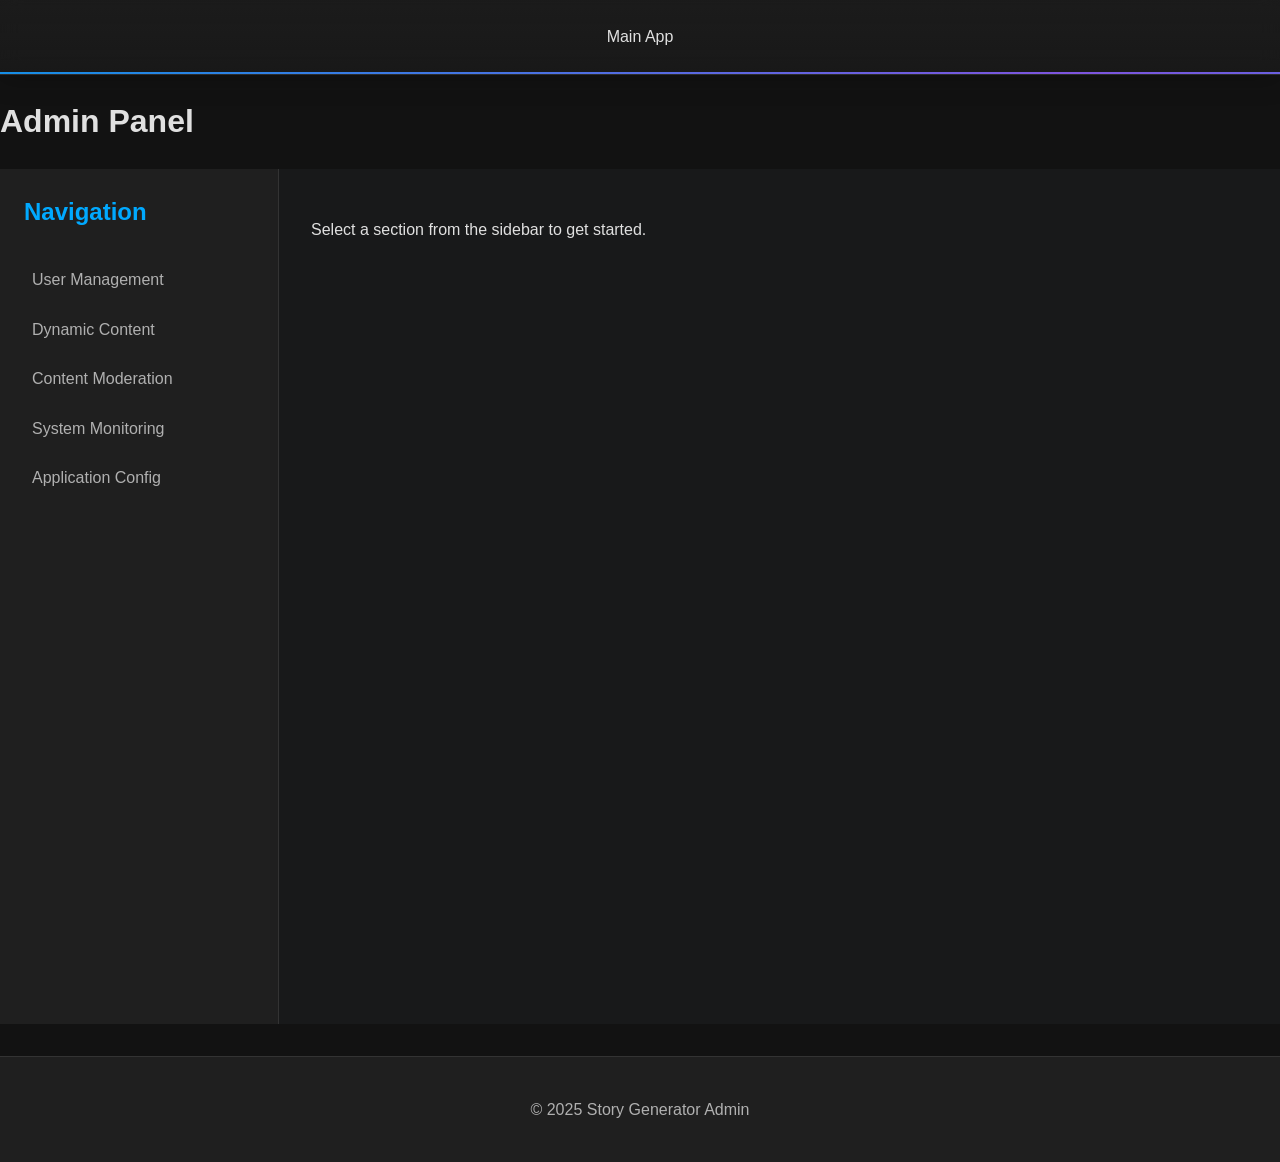
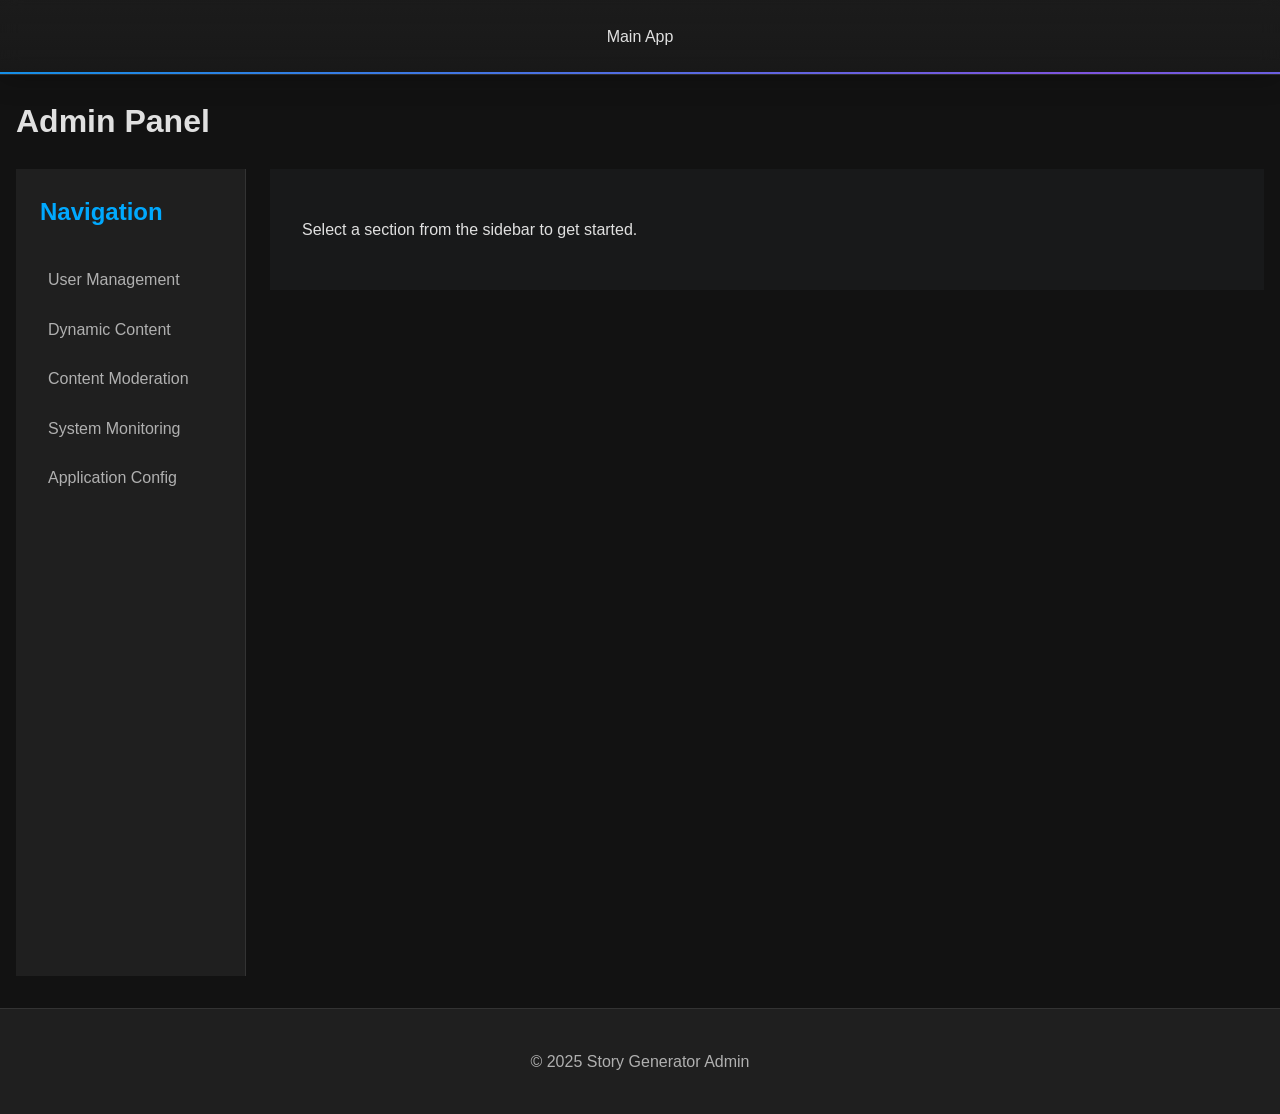

fix(admin): improve admin responsive layout (#79)

--- a/frontend/admin_style.css
+++ b/frontend/admin_style.css
@@ -91,21 +91,28 @@ header nav a:hover {
     margin-top: 1rem;
     /* Keep some space from header */
     position: relative;
+    width: min(100% - 2rem, 1400px);
+    margin-right: auto;
+    margin-left: auto;
 }
 
 #admin-content-wrapper {
     display: flex;
+    align-items: flex-start;
+    gap: 1.5rem;
 }
 
 #admin-sidebar {
     width: 230px;
     /* Slightly wider for better spacing */
+    flex: 0 0 230px;
     background-color: #1F1F1F;
     /* Darker background for sidebar */
     padding: 1.5rem;
     min-height: calc(100vh - 93px);
     /* Adjusted for header height (padding + font size approx) */
     border-right: 1px solid #333;
+    box-sizing: border-box;
 }
 
 #admin-sidebar h2 {
@@ -153,6 +160,7 @@ header nav a:hover {
 
 #admin-view-panel {
     flex-grow: 1;
+    min-width: 0;
     padding: 2rem;
     /* Increased padding */
     background-color: #18191a;
@@ -638,4 +646,76 @@ footer {
 #dynamicListItemModal #cancelDynamicListItemModalButton:hover {
     background-color: #545b62;
     /* Darker gray from .admin-button-secondary:hover */
+}
+
+@media (max-width: 900px) {
+    #admin-main-content {
+        width: min(100% - 1rem, 1400px);
+    }
+
+    #admin-content-wrapper {
+        flex-direction: column;
+        gap: 1rem;
+    }
+
+    #admin-sidebar {
+        width: 100%;
+        min-height: auto;
+        border-right: none;
+        border-bottom: 1px solid #333;
+    }
+
+    #admin-sidebar h2 {
+        margin-bottom: 1rem;
+    }
+
+    #admin-sidebar ul {
+        display: flex;
+        flex-wrap: wrap;
+        gap: 0.75rem;
+    }
+
+    #admin-sidebar ul li {
+        flex: 1 1 180px;
+    }
+
+    #admin-sidebar ul li a {
+        height: 100%;
+        padding: 0.85rem 0.9rem;
+        border: 1px solid #333;
+        background-color: #18191a;
+    }
+
+    #admin-view-panel {
+        width: 100%;
+        padding: 1.5rem;
+        box-sizing: border-box;
+    }
+}
+
+@media (max-width: 640px) {
+    #admin-main-content {
+        width: 100%;
+    }
+
+    #admin-message-area {
+        margin-right: 0.75rem;
+        margin-left: 0.75rem;
+    }
+
+    #admin-sidebar {
+        padding: 1rem;
+    }
+
+    #admin-sidebar ul {
+        gap: 0.5rem;
+    }
+
+    #admin-sidebar ul li {
+        flex-basis: 100%;
+    }
+
+    #admin-view-panel {
+        padding: 1rem;
+    }
 }
